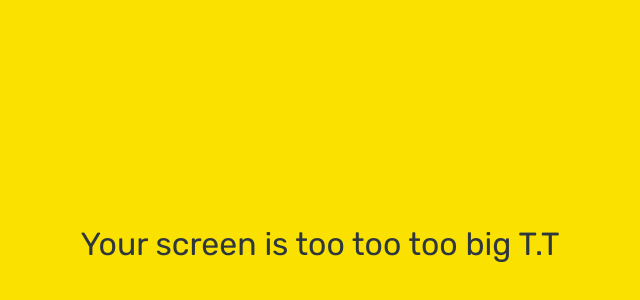
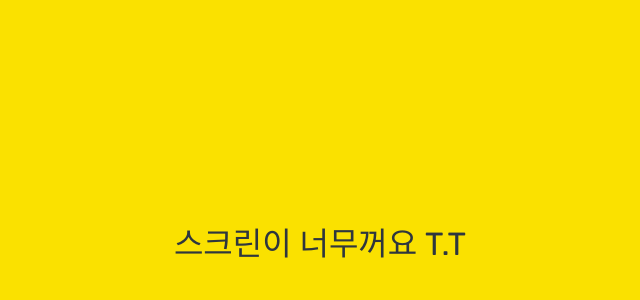
Before and after one commit to rungjae/JimChin-Talk-2021, a plain HTML site: page friends.html in a window 1280 px wide. Shown: the part 156-456 px from the top of the page, without its empty margins (320-960 px from the left). Drawn offline with Linux system fonts and the light colour scheme.

Commit message:
screenbig-korea

```diff
--- a/friends.html
+++ b/friends.html
@@ -181,7 +181,7 @@
     </div>
 
     <div id="no-mobile">
-      <span>Your screen is too too too big T.T</span>
+      <span>스크린이 너무꺼요 T.T</span>
     </div>
     <script
       src="https://kit.fontawesome.com/6478f529f2.js"
```
